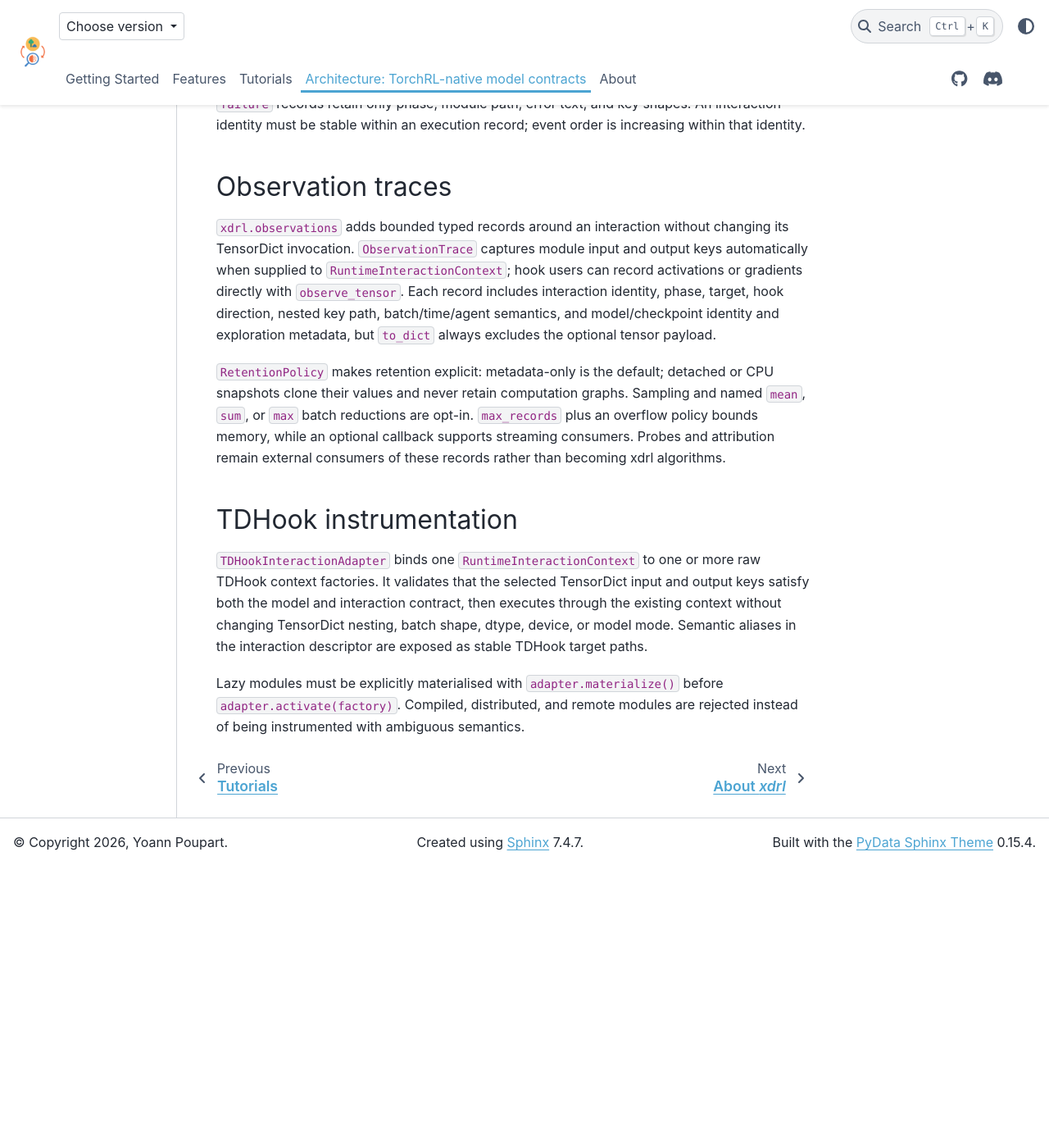
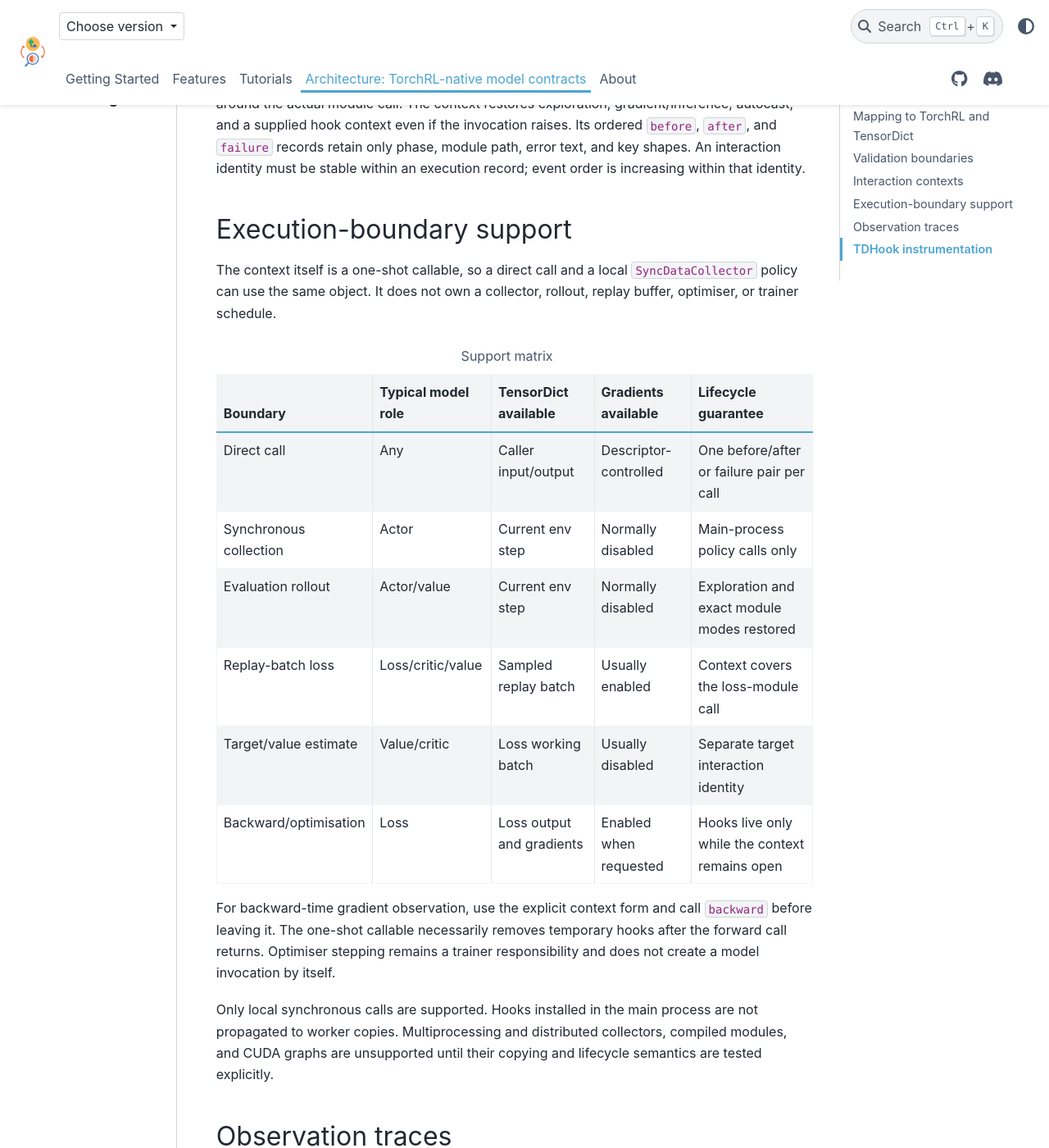
Before and after one commit to Xmaster6y/xdrl, a Sphinx documentation site: the page built from docs/source/architecture.rst, in a window 1280 px wide and 1400 px high, scrolled down 1448 px. Shown: the whole window at 82% size. Built offline with Sphinx 7.4.7 and the PyData theme 0.15.4, drawn with Linux system fonts in a browser that asks for light colours; pages that are not in the unit, such as notebooks, are missing from menus; comment, search, counter and statistics services are not loaded; before the commit the page ends 2504 px from its top, so only the background shows below that; some of the changed text lies outside the part shown.

Commit message:
Integrate typed observability at TorchRL execution boundaries (#30)
* Integrate observable TorchRL execution boundaries

* Apply interaction mode to invoked modules

```diff
--- a/docs/source/architecture.rst
+++ b/docs/source/architecture.rst
@@ -47,6 +47,8 @@ without changing TorchRL's collector or trainer loops. An
 the role, phase, module path, declared I/O schemas, batch semantics,
 exploration/gradient/autocast configuration, and any supplied logical
 step/episode/trajectory identifiers. It contains neither tensors nor modules.
+``module_training`` optionally requests train or evaluation mode for the live
+call; the exact pre-existing mode of every submodule is restored afterwards.
 
 ``RuntimeInteractionContext`` is the matching ephemeral wrapper. Its
 construction checks a representative input against the declared input schema;
@@ -56,6 +58,62 @@ hook context even if the invocation raises. Its ordered ``before``, ``after``,
 and ``failure`` records retain only phase, module path, error text, and key
 shapes. An interaction identity must be stable within an execution record;
 event order is increasing within that identity.
+
+Execution-boundary support
+--------------------------
+
+The context itself is a one-shot callable, so a direct call and a local
+``SyncDataCollector`` policy can use the same object. It does not own a
+collector, rollout, replay buffer, optimiser, or trainer schedule.
+
+.. list-table:: Support matrix
+   :header-rows: 1
+
+   * - Boundary
+     - Typical model role
+     - TensorDict available
+     - Gradients available
+     - Lifecycle guarantee
+   * - Direct call
+     - Any
+     - Caller input/output
+     - Descriptor-controlled
+     - One before/after or failure pair per call
+   * - Synchronous collection
+     - Actor
+     - Current env step
+     - Normally disabled
+     - Main-process policy calls only
+   * - Evaluation rollout
+     - Actor/value
+     - Current env step
+     - Normally disabled
+     - Exploration and exact module modes restored
+   * - Replay-batch loss
+     - Loss/critic/value
+     - Sampled replay batch
+     - Usually enabled
+     - Context covers the loss-module call
+   * - Target/value estimate
+     - Value/critic
+     - Loss working batch
+     - Usually disabled
+     - Separate target interaction identity
+   * - Backward/optimisation
+     - Loss
+     - Loss output and gradients
+     - Enabled when requested
+     - Hooks live only while the context remains open
+
+For backward-time gradient observation, use the explicit context form and call
+``backward`` before leaving it. The one-shot callable necessarily removes
+temporary hooks after the forward call returns. Optimiser stepping remains a
+trainer responsibility and does not create a model invocation by itself.
+
+Only local synchronous calls are supported. Hooks installed in the main
+process are not propagated to worker copies. Multiprocessing and distributed
+collectors, compiled modules, and CUDA graphs are unsupported until their
+copying and lifecycle semantics are tested explicitly.
 
 Observation traces
 ------------------
```
Also changed, not shown: docs/source/tutorials.rst (+53 -1 lines), 3 other files.
